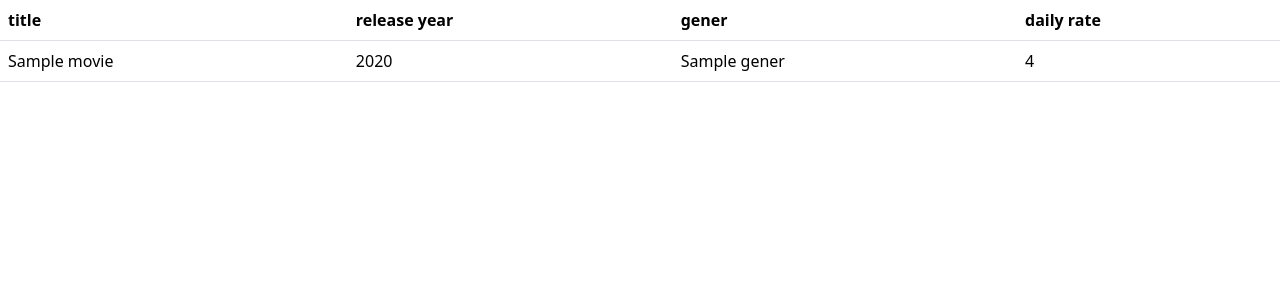
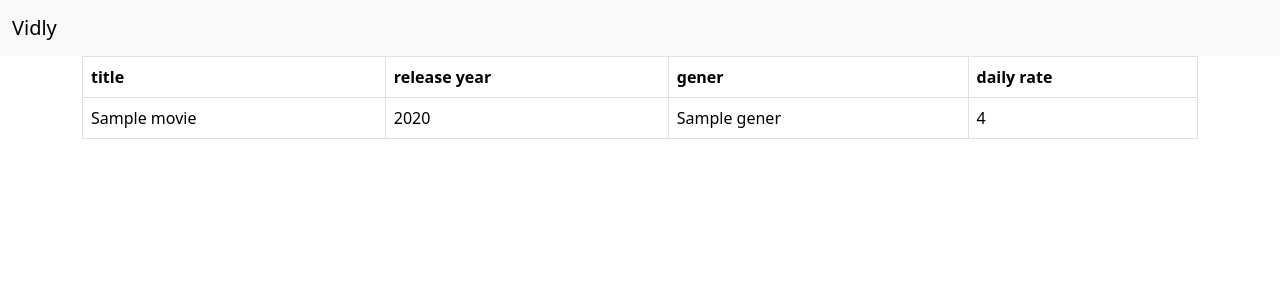
Before and after one commit to thee-falcon/Django_Intro, a Python web app: template vidly/movies/templates/movies/index.html in a window 1280 px wide. Shown: the top 300 px of the page. Run offline with Jinja, Linux system fonts and the light colour scheme; the template is opened without the code that fills it: most values are stand-ins (such as "Sample title", 1, 10 or a date in 2020).

Commit message:
cuztomizing the layout

```diff
--- a/vidly/movies/templates/movies/base.html
+++ b/vidly/movies/templates/movies/base.html
@@ -7,10 +7,16 @@
     <link href="https://cdn.jsdelivr.net/npm/bootstrap@5.3.3/dist/css/bootstrap.min.css" rel="stylesheet" integrity="sha384-QWTKZyjpPEjISv5WaRU9OFeRpok6YctnYmDr5pNlyT2bRjXh0JMhjY6hW+ALEwIH" crossorigin="anonymous">
   </head>
   <body>
+    <nav class="navbar bg-body-tertiary">
+      <div class="container-fluid">
+        <a class="navbar-brand" href="#">Vidly</a>
+      </div>
+    </nav>
+    <main class="container">
     {% block content %}
 
     {% endblock content %}
-
+    </main>
     <script src="https://cdn.jsdelivr.net/npm/bootstrap@5.3.3/dist/js/bootstrap.bundle.min.js" integrity="sha384-YvpcrYf0tY3lHB60NNkmXc5s9fDVZLESaAA55NDzOxhy9GkcIdslK1eN7N6jIeHz" crossorigin="anonymous"></script>
   </body>
 </html>
--- a/vidly/movies/templates/movies/index.html
+++ b/vidly/movies/templates/movies/index.html
@@ -1,7 +1,7 @@
 {% extends "movies/base.html" %}
-
+main
 {% block content %}
-<table class="table">
+<table class="table table-bordered table-hover">
     <thead>
         <tr>
             <th>title</th>
```
